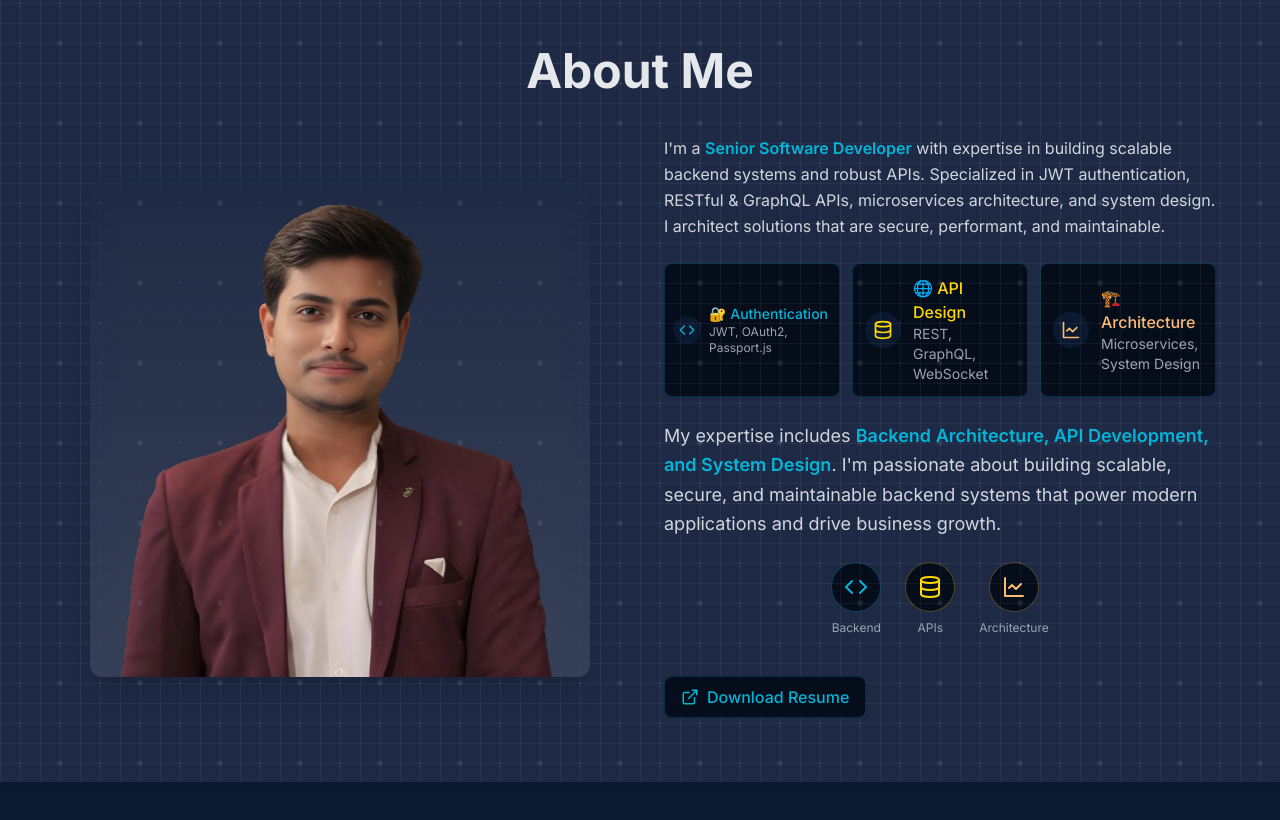
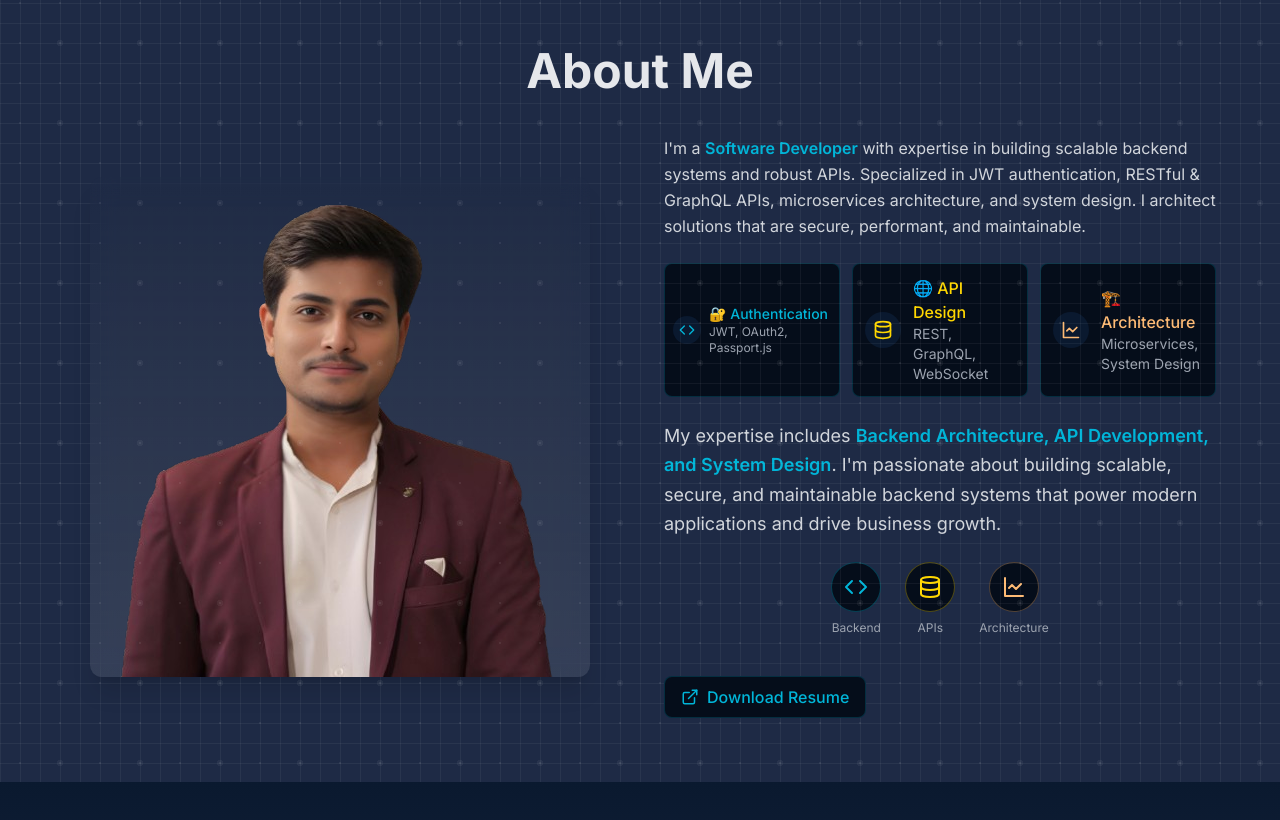
Before and after one commit to smbgAlokk/Personal-Portfolio, a React (Vite) app: page / in a window 1280 px wide. Shown: the part 817-1637 px from the top of the page. Built offline with nearby package versions, Linux system fonts and the light colour scheme.

Commit message:
Update job title from Senior to Software Developer

```diff
--- a/src/components/About.jsx
+++ b/src/components/About.jsx
@@ -34,7 +34,7 @@ const About = () => {
               <p className="text-gray-300 text-base xs:text-lg leading-relaxed mb-4 sm:mb-6">
                 I'm a{" "}
                 <span className="text-accent font-semibold">
-                  Senior Software Developer
+                  Software Developer
                 </span>{" "}
                 with expertise in building scalable backend systems and robust
                 APIs. Specialized in JWT authentication, RESTful & GraphQL APIs,
```
